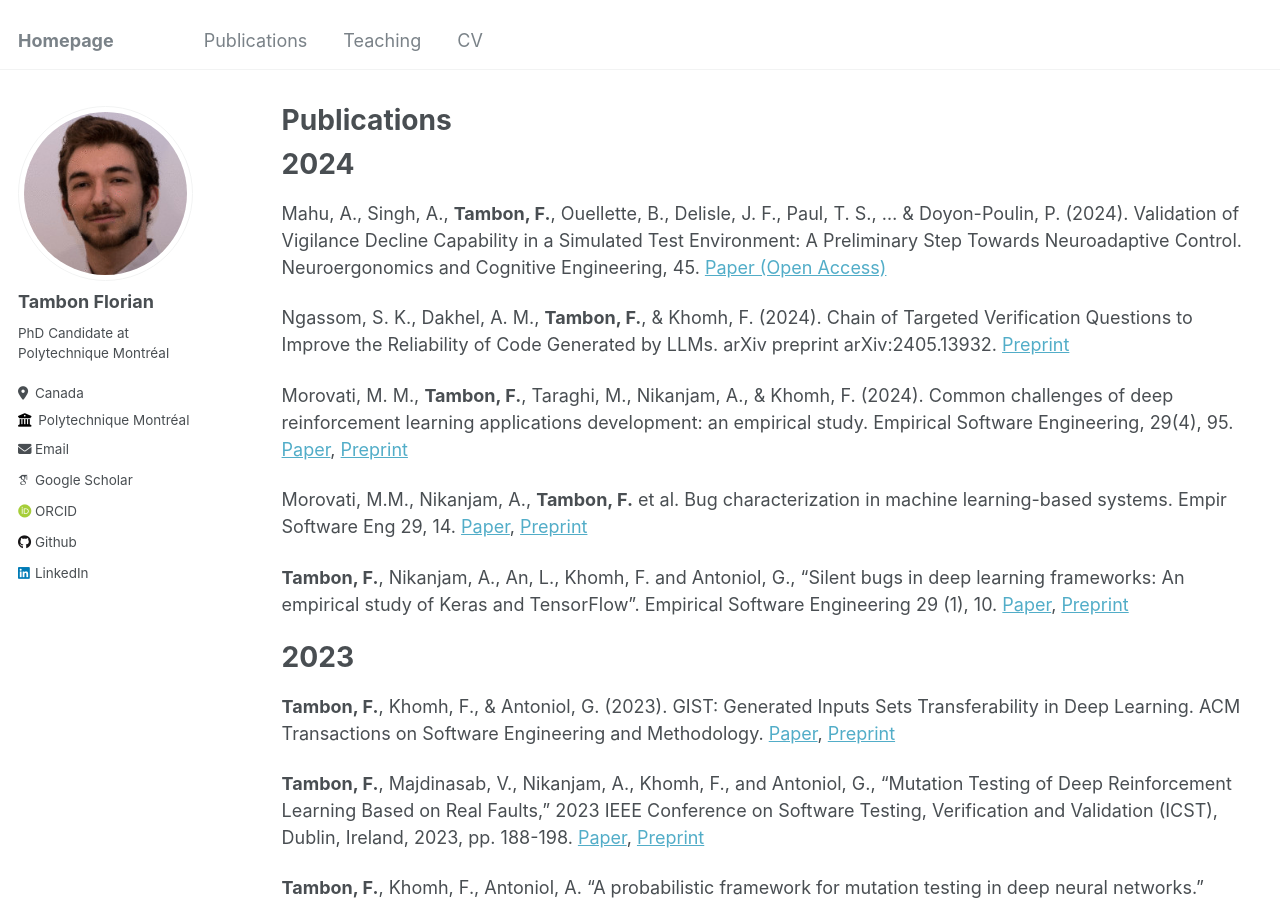
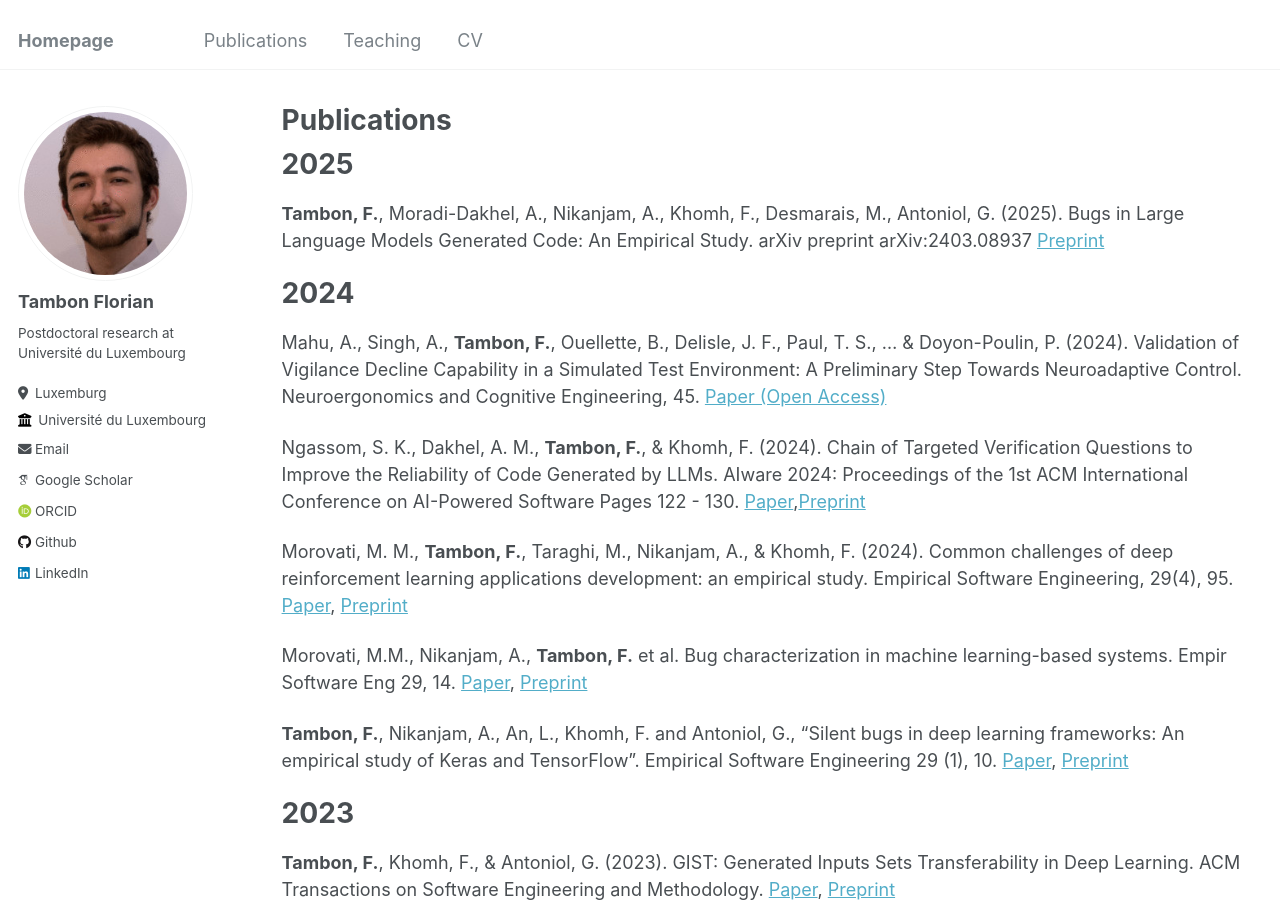
Before and after one commit to florian-tambon/florian-tambon.github.io, a Jekyll site: the page built from _pages/publications.md, in a window 1280 px wide and 900 px high. Built offline with Jekyll 4.4.1, drawn with Linux system fonts in a browser that asks for light colours; some web fonts are replaced.

Commit message:
Update pub & info

```diff
--- a/_config.yml
+++ b/_config.yml
@@ -24,9 +24,9 @@ author:
   avatar           : "photo.jfif"
   name             : "Tambon Florian"
   pronouns         : # example: "she/her"
-  bio              : "PhD Candidate at Polytechnique Montréal"
-  location         : "Canada"
-  employer         : "Polytechnique Montréal"
+  bio              : "Postdoctoral research at Université du Luxembourg"
+  location         : "Luxemburg"
+  employer         : "Université du Luxembourg"
   uri              : # URL
   email            : "tambonflorian01@gmail.com"
 
--- a/_pages/publications.md
+++ b/_pages/publications.md
@@ -7,12 +7,16 @@ author_profile: true
 
 {% include base_path %}
 
+# 2025
+
+**Tambon, F.**, Moradi-Dakhel, A., Nikanjam, A., Khomh, F., Desmarais, M., Antoniol, G. (2025). Bugs in Large Language Models Generated Code: An Empirical Study. arXiv preprint arXiv:2403.08937 [Preprint](https://arxiv.org/abs/2403.08937)
 
 # 2024
 
 Mahu, A., Singh, A., **Tambon, F.**, Ouellette, B., Delisle, J. F., Paul, T. S., ... & Doyon-Poulin, P. (2024). Validation of Vigilance Decline Capability in a Simulated Test Environment: A Preliminary Step Towards Neuroadaptive Control. Neuroergonomics and Cognitive Engineering, 45. [Paper (Open Access)](https://books.google.ca/books?hl=en&lr=&id=UmYREQAAQBAJ&oi=fnd&pg=PA45&dq=info:J8lzlAmZzzsJ:scholar.google.com&ots=0tSrIWXgj8&sig=-mrZuP1OHEIxKUNbWuK8VSfO7Kc&redir_esc=y#v=onepage&q&f=false)
 
-Ngassom, S. K., Dakhel, A. M., **Tambon, F.**, & Khomh, F. (2024). Chain of Targeted Verification Questions to Improve the Reliability of Code Generated by LLMs. arXiv preprint arXiv:2405.13932. [Preprint](https://arxiv.org/abs/2405.13932)
+Ngassom, S. K., Dakhel, A. M., **Tambon, F.**, & Khomh, F. (2024). Chain of Targeted Verification Questions to Improve the Reliability of Code Generated by LLMs. AIware 2024: Proceedings of the 1st ACM International Conference on AI-Powered Software
+Pages 122 - 130. [Paper](https://dl.acm.org/doi/10.1145/3664646.3664772),[Preprint](https://arxiv.org/abs/2405.13932)
 
 Morovati, M. M., **Tambon, F.**, Taraghi, M., Nikanjam, A., & Khomh, F. (2024). Common challenges of deep reinforcement learning applications development: an empirical study. Empirical Software Engineering, 29(4), 95. [Paper](https://link.springer.com/article/10.1007/s10664-024-10500-5), [Preprint](https://arxiv.org/abs/2310.09575)
 
```
